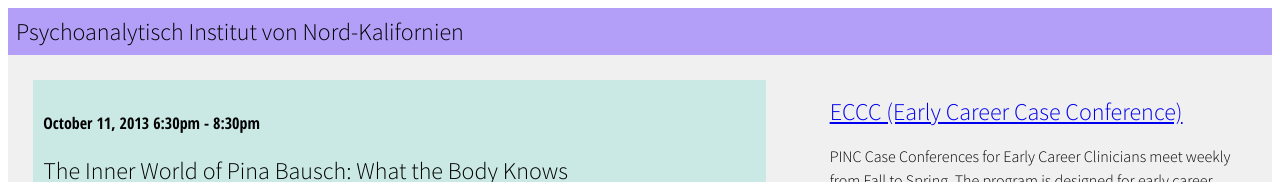
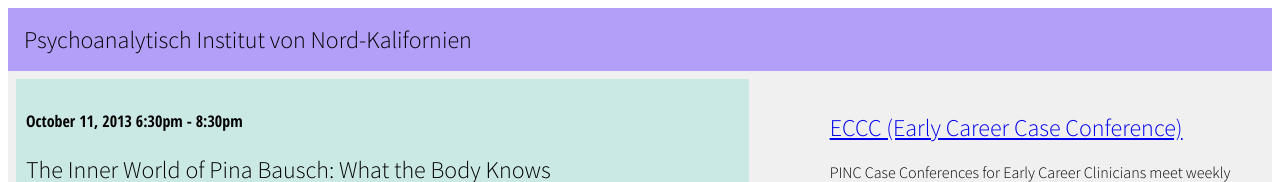
Before and after one commit to ttrezren/events, a website: page events-template.html in a window 1280 px wide. Shown: the top 182 px of the page. Drawn offline with Linux system fonts and the light colour scheme.

Commit message:
minor update

```diff
--- a/events-template.css
+++ b/events-template.css
@@ -12,7 +12,7 @@ font-family: 'Noto Serif', serif;
 	}
 
 .content {
-	padding:8px;
+	padding:16px;
 	float: center;
 	width: 100%;
 }
@@ -45,7 +45,7 @@ li {
 #maintext {
 	width:58%;
 	float:left;
-	padding:2%;
+	padding:8px;
 	float: left;
 }
 #sidefoo {
```
